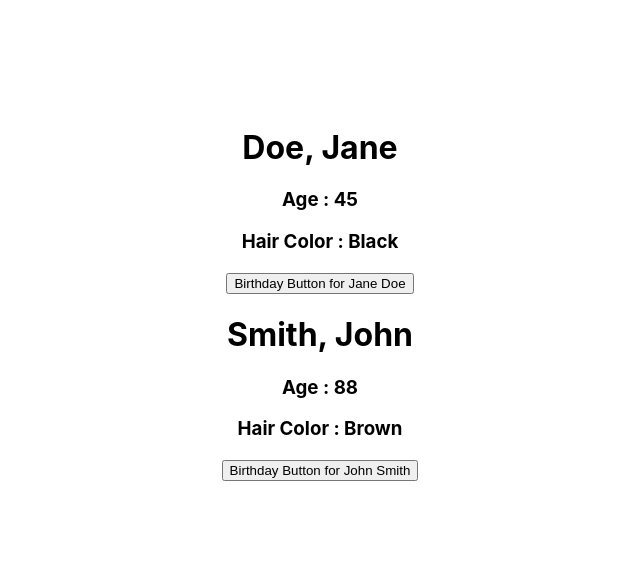
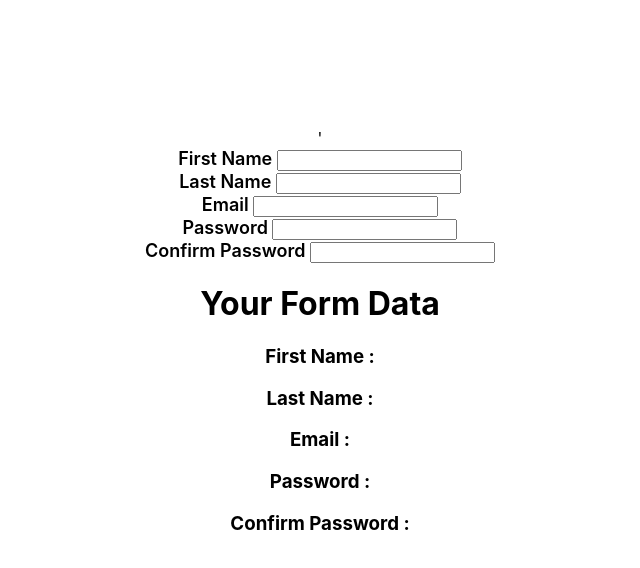
Before and after one commit to KotturMohammedTalha/Helloworld, a React (Create React App) app: page / in a window 1280 px wide. Shown: the top 568 px of the page, without its empty margins (320-960 px from the left). Built offline with nearby package versions, Linux system fonts and the light colour scheme.

Commit message:
Form Created

```diff
--- a/src/App.js
+++ b/src/App.js
@@ -1,11 +1,13 @@
 import logo from './logo.svg';
 import './App.css';
 import Birthday from './Components/birthday';
+import Form from './Components/Form';
 
 function App() {
   return (
     <div className="App">
-      <Birthday />
+      {/* <Birthday /> */}'
+      <Form/>
     </div>
   );
 }
--- /dev/null
+++ b/src/Components/Form.js
@@ -0,0 +1,45 @@
+import React, { useState } from "react";
+
+function Form() {
+    const [firstName, setFirstName] = useState("");
+    const [lastName, setLastName] = useState("");
+    const [email, setEmail] = useState("");
+    const [password, setPassword] = useState("");
+    const [confirmPassword, setConfirmPassword] = useState("");
+    return (
+      <div>
+        <div style={{fontSize:'18px',fontWeight:600}}>
+          <label>First Name</label>{" "}
+          <input type="text" onChange={(e) => setFirstName(e.target.value)} />
+          <br />
+          <label>Last Name</label>{" "}
+          <input type="text" onChange={(e) => setLastName(e.target.value)} />
+          <br />
+          <label>Email</label>{" "}
+          <input type="email" onChange={(e) => setEmail(e.target.value)} />
+          <br />
+          <label>Password</label>{" "}
+          <input
+            type="password"
+            onChange={(e) => setPassword(e.target.value)}
+          />
+          <br />
+          <label>Confirm Password</label>{" "}
+          <input
+            type="password"
+            onChange={(e) => setConfirmPassword(e.target.value)}
+          />
+        </div>
+        <div>
+          <h1>Your Form Data</h1>
+          <h3>First Name : {firstName}</h3>
+          <h3>Last Name : {lastName}</h3>
+          <h3>Email : {email}</h3>
+          <h3>Password : {password}</h3>
+          <h3>Confirm Password : {confirmPassword}</h3>
+        </div>
+      </div>
+    );
+}
+
+export default Form
```
